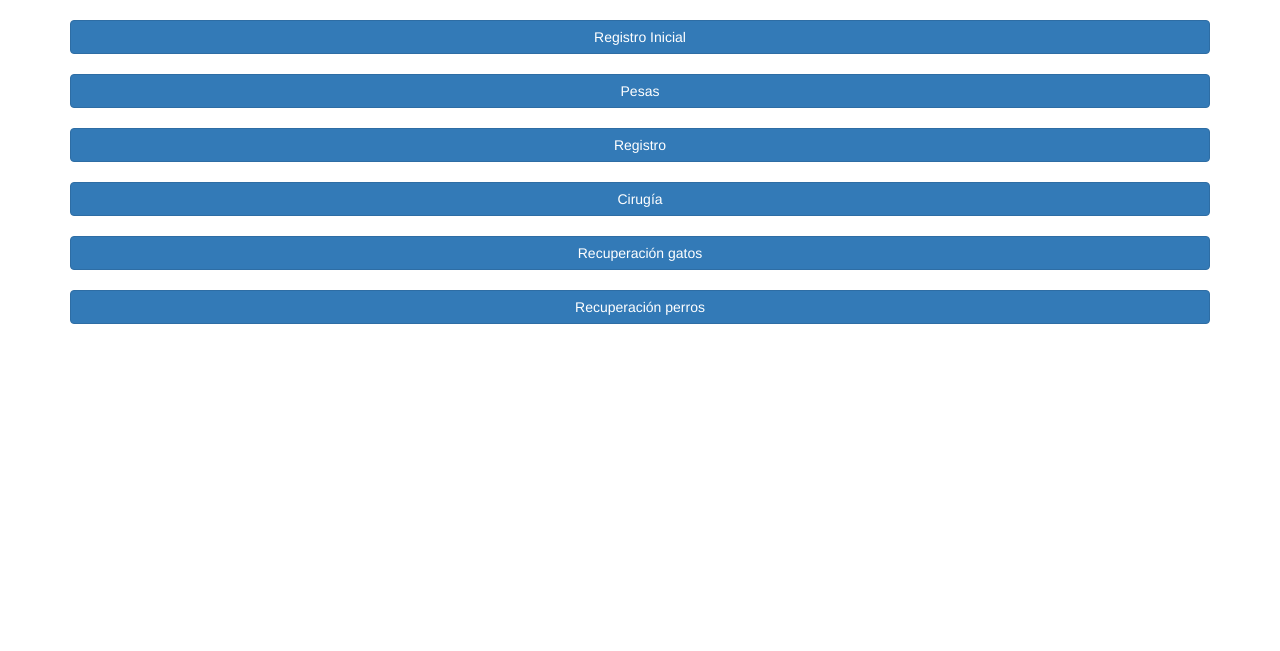
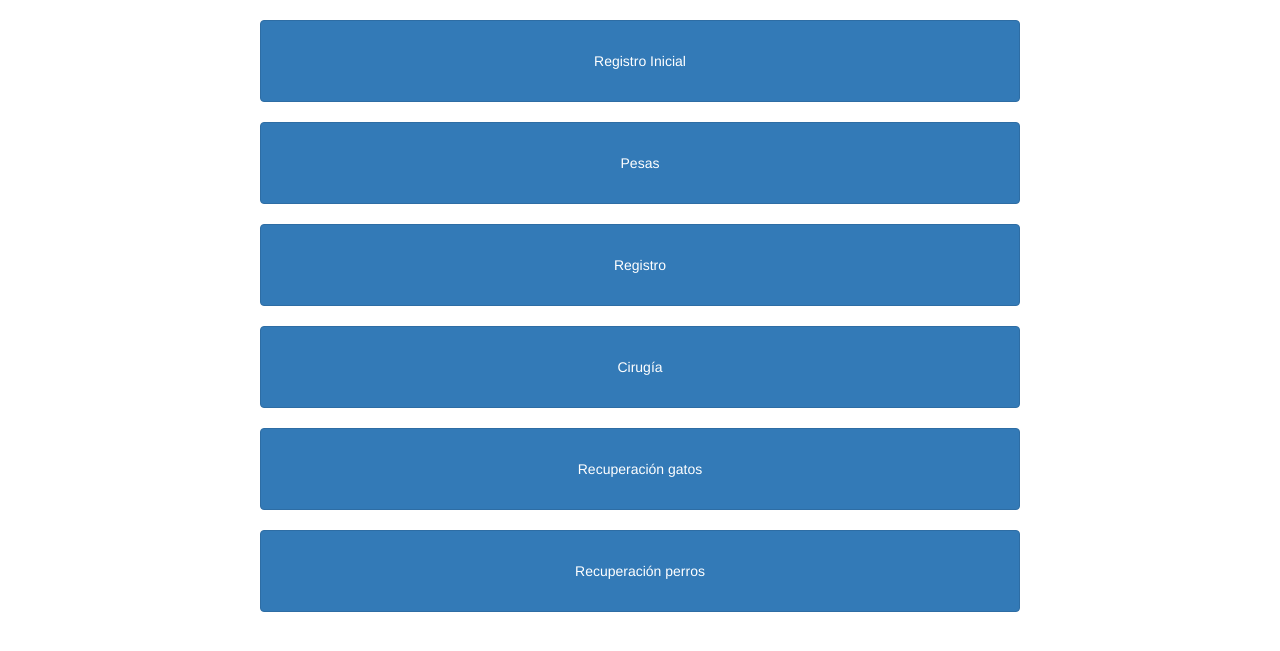
Before and after one commit to luisogarciadev/PATASystem, a CodeIgniter app: page /pata/ in a window 1280 px wide. Shown: the top 651 px of the page. Run offline with CodeIgniter, Linux system fonts and the light colour scheme; some libraries are stand-ins or nearby versions.

Commit message:
Changed design of buttons on home page

```diff
--- a/application/views/home.php
+++ b/application/views/home.php
@@ -1,10 +1,16 @@
 <body>
 	<div class="container">
-		<div class="row"><br><div class="col-xs-12"><a class="btn btn-primary col-xs-12" href="<?php echo base_url('PreRegister');?>">Registro Inicial</a></div></div>
-		<div class="row"><br><div class="col-xs-12"><a class="btn btn-primary col-xs-12" href="<?php echo base_url('PreRegister/WeightList');?>">Pesas</a></div></div>
-		<div class="row"><br><div class="col-xs-12"><a class="btn btn-primary col-xs-12" href="<?php echo base_url('Register');?>">Registro</a></div></div>
-		<div class="row"><br><div class="col-xs-12"><a class="btn btn-primary col-xs-12" href="<?php echo base_url('Surgery');?>">Cirug&iacute;a</a></div></div>
-		<div class="row"><br><div class="col-xs-12"><a class="btn btn-primary col-xs-12" href="<?php echo base_url('Recovery/Cats');?>">Recuperaci&oacute;n gatos</a></div></div>
-		<div class="row"><br><div class="col-xs-12"><a class="btn btn-primary col-xs-12" href="<?php echo base_url('Recovery/Dogs');?>">Recuperaci&oacute;n perros</a></div></div>
+		<div class="row"><br><div class="col-xs-12"><a class="btn btn-primary col-xs-offset-2 col-xs-8" href="<?php echo base_url('PreRegister');?>">Registro Inicial</a></div></div>
+		<div class="row"><br><div class="col-xs-12"><a class="btn btn-primary col-xs-offset-2 col-xs-8" href="<?php echo base_url('PreRegister/WeightList');?>">Pesas</a></div></div>
+		<div class="row"><br><div class="col-xs-12"><a class="btn btn-primary col-xs-offset-2 col-xs-8" href="<?php echo base_url('Register');?>">Registro</a></div></div>
+		<div class="row"><br><div class="col-xs-12"><a class="btn btn-primary col-xs-offset-2 col-xs-8" href="<?php echo base_url('Surgery');?>">Cirug&iacute;a</a></div></div>
+		<div class="row"><br><div class="col-xs-12"><a class="btn btn-primary col-xs-offset-2 col-xs-8" href="<?php echo base_url('Recovery/Cats');?>">Recuperaci&oacute;n gatos</a></div></div>
+		<div class="row"><br><div class="col-xs-12"><a class="btn btn-primary col-xs-offset-2 col-xs-8" href="<?php echo base_url('Recovery/Dogs');?>">Recuperaci&oacute;n perros</a></div></div>
 	</div>
 </body>
+<style>
+	.btn {
+		padding-top: 30px;
+		padding-bottom: 30px;
+	}
+</style>
```
